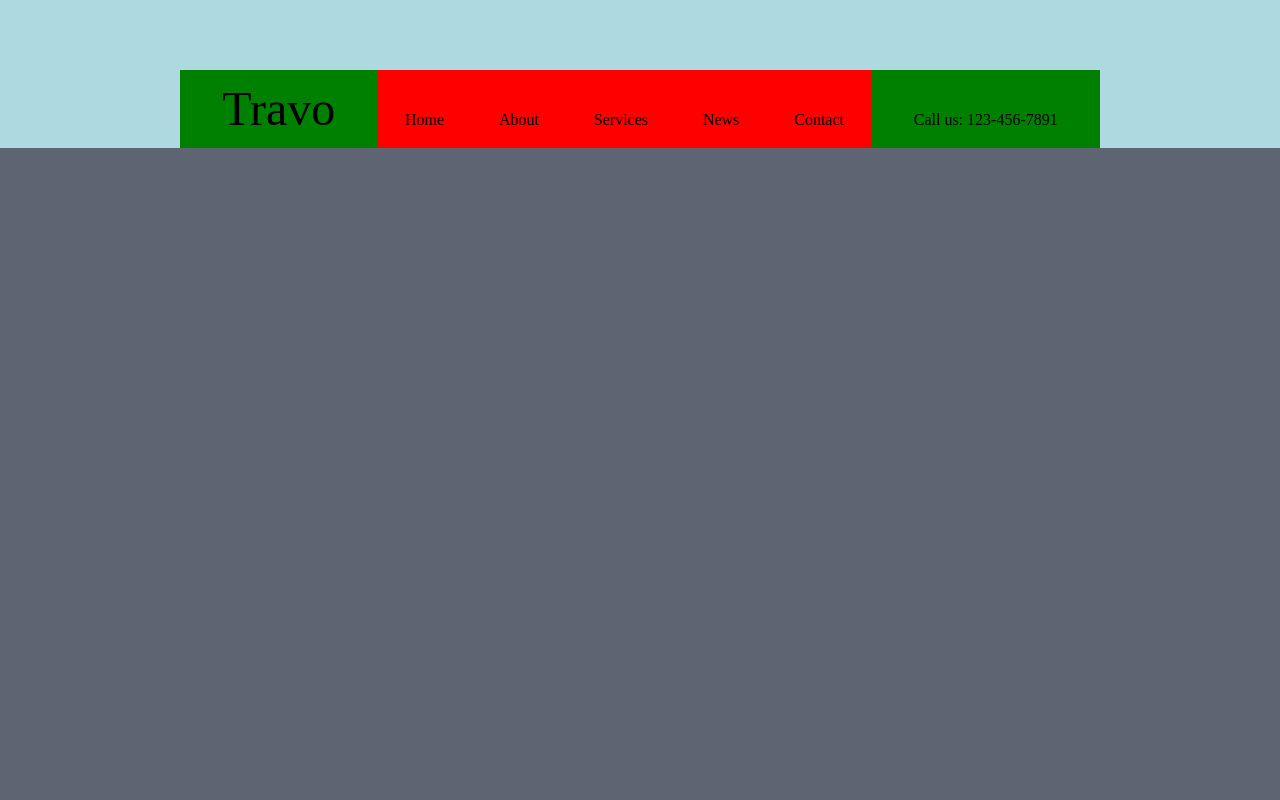
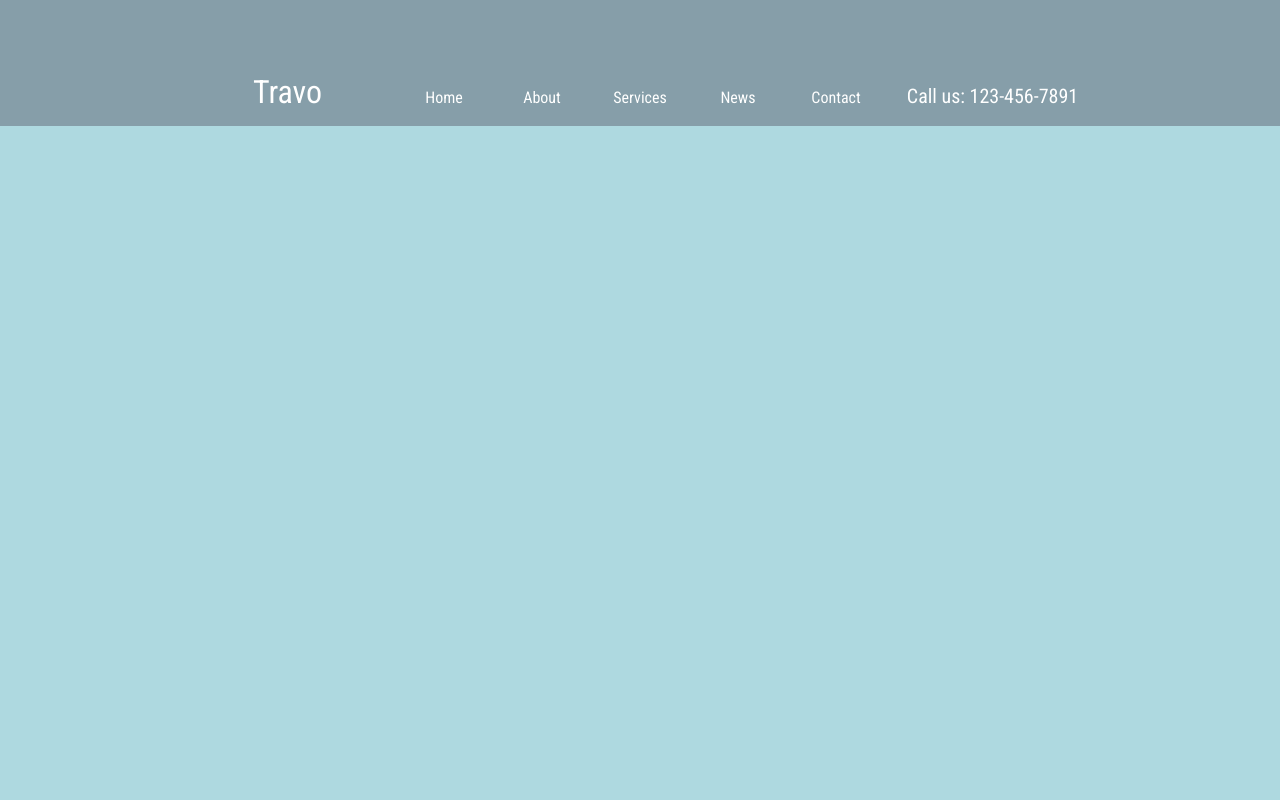
Before and after one commit to Evie-K/Test-Website, a plain HTML site: page index.html in a window 1280 px wide. Shown: the top 800 px of the page. Drawn offline with nearby package versions, Linux system fonts and the light colour scheme.

Commit message:
Added menu + animations

```diff
--- a/index.css
+++ b/index.css
@@ -1,11 +1,26 @@
 body {
-  background: #5e6472;
+  min-height: 2000px;
+  font-family: "Roboto Condensed", sans-serif;
+  background: #aed9e0;
   margin: 0px;
 }
 
+.header a {
+  text-decoration: none;
+  color: unset;
+}
+
+.header a:hover {
+  font-size: 1.25em;
+  line-height: 0.8;
+}
+
 .header {
+  position: sticky;
+  top: 0;
+  color: #ffffff;
   display: flex;
-  background: #aed9e0;
+  background-color: rgba(94, 100, 114, 0.5);
   min-height: 20px;
   padding-top: 70px;
   padding-left: 180px;
@@ -13,22 +28,30 @@ body {
 }
 
 .header > div {
-  padding: 20;
+  padding: 10;
+  padding-bottom: 20;
   line-height: 1;
   display: flex;
   align-items: flex-end;
   justify-content: center;
-  flex-grow: 1;
-  background: red;
+  flex-basis: 10%;
 }
 
 .header > div:first-child,
 .header > div:last-child {
-  background: green;
-  flex-grow: 3;
+  flex-basis: 25%;
 }
 
 .big {
-  font-size: 3rem;
+  font-size: 2rem;
   line-height: 0.8;
 }
+.big2 {
+  font-size: 1.25rem;
+  line-height: 0.8;
+}
+
+.section {
+  margin-top: 1000px;
+  min-height: 1000px;
+}
--- a/index.html
+++ b/index.html
@@ -2,6 +2,12 @@
 
 <head>
     <link rel="stylesheet" type="text/css" href="index.css">
+    <link href="https://fonts.googleapis.com/css2?family=Roboto+Condensed:ital,wght@0,300;0,400;1,400&display=swap"
+        rel="stylesheet">
+    <script src="https://code.jquery.com/jquery-3.5.1.min.js"
+        integrity="sha256-9/aliU8dGd2tb6OSsuzixeV4y/faTqgFtohetphbbj0=" crossorigin="anonymous"></script>
+    <script src="index.js"></script>
+
 </head>
 
 <body>
@@ -10,23 +16,38 @@
             <span class="big">Travo</span>
         </div>
         <div>
-            Home
+            <a href="#home">Home</a>
         </div>
         <div>
-            About
+            <a href="#about">About</a>
         </div>
         <div>
-            Services
+            <a href="#services">Services</a>
         </div>
         <div>
-            News
+            <a href="#news">News</a>
         </div>
         <div>
-            Contact
+            <a href="#contact">Contact</a>
         </div>
-        <div>
-            Call us: 123-456-7891
+        <div class="big2">
+            Call us:&nbsp;<a href="tel:123-456-7891">123-456-7891</a>
         </div>
+    </div>
+    <div id="home" class="section">
+        Home
+    </div>
+    <div id="about" class="section">
+        About us
+    </div>
+    <div id="services" class="section">
+        Here is our products
+    </div>
+    <div id="news" class="section">
+        news
+    </div>
+    <div id="contact" class="section">
+        email here
     </div>
 </body>
 
--- /dev/null
+++ b/index.js
@@ -0,0 +1,14 @@
+$(function () {
+  $(".header a").on("click", function () {
+    var el = $($(this).attr("href"));
+    if (el.length > 0) {
+      $("body").animate(
+        {
+          scrollTop: el.offset().top - 200,
+        },
+        200
+      );
+      return false;
+    }
+  });
+});
```
Also changed, not shown: 1 other file.
